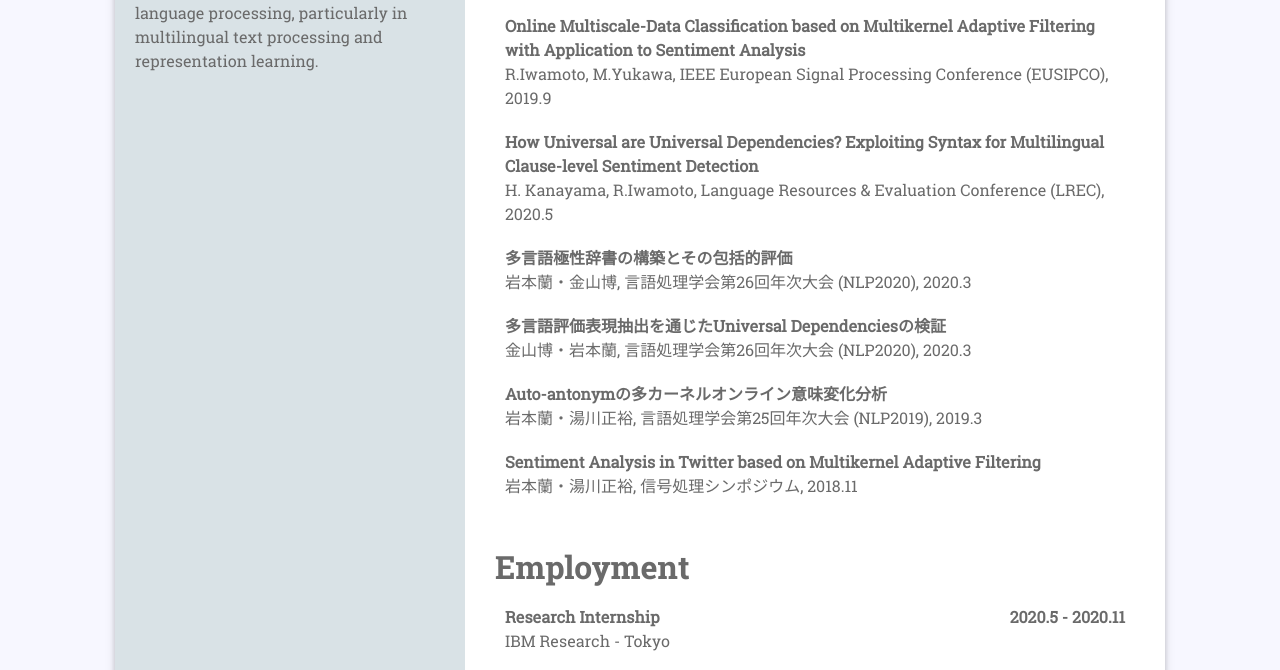
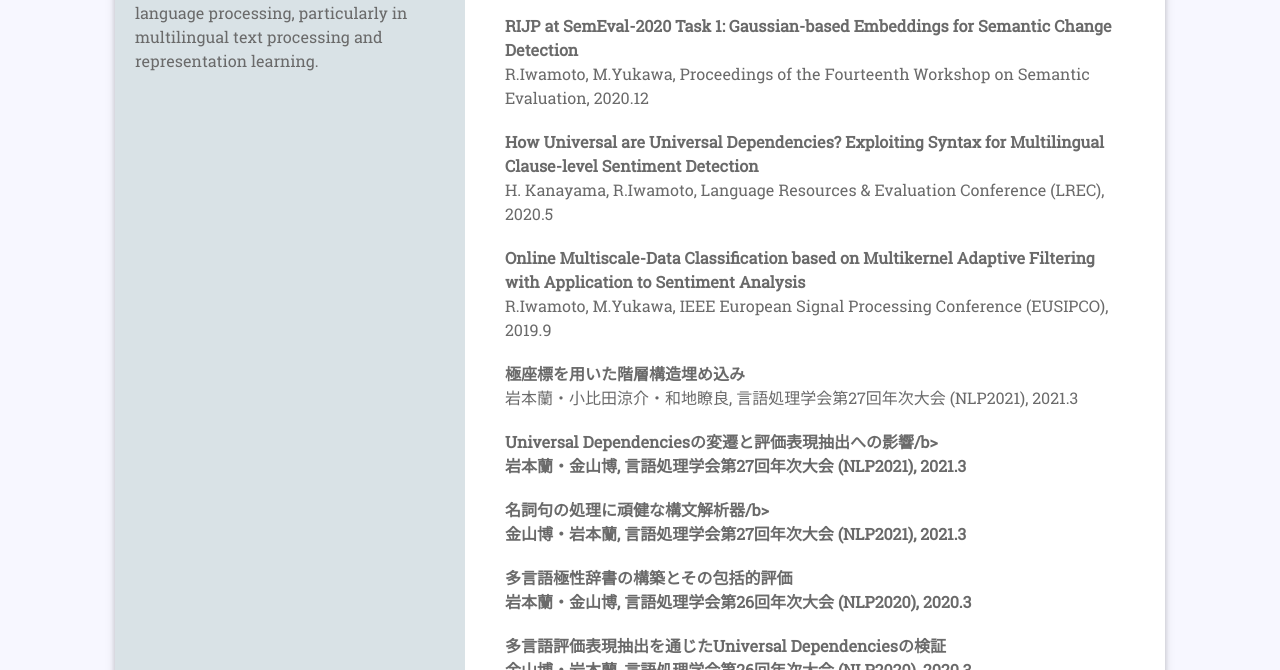
Before and after one commit to raniwamoto/cv_raniwamoto, a plain HTML site: page index.html in a window 1280 px wide. Shown: the part 697-1367 px from the top of the page. Drawn offline with Linux system fonts and the light colour scheme.

Commit message:
Update index.html

```diff
--- a/index.html
+++ b/index.html
@@ -88,11 +88,23 @@
                     <div class="rit-data">
                         <h2>Publications</h2>
                         <ul>
-                            <li><b>Online Multiscale-Data Classification based on Multikernel Adaptive Filtering  with Application to Sentiment Analysis</b>
+ 			<li><b>RIJP at SemEval-2020 Task 1: Gaussian-based Embeddings for Semantic Change Detection</b>
+			    <p>R.Iwamoto, M.Yukawa, Proceedings of the Fourteenth Workshop on Semantic Evaluation, 2020.12</p>
+			    </li>
+			<li><b>How Universal are Universal Dependencies? Exploiting Syntax for Multilingual Clause-level Sentiment Detection</b>
+		            <p>H. Kanayama, R.Iwamoto, Language Resources & Evaluation Conference (LREC), 2020.5</p>
+			    </li>
+				<li><b>Online Multiscale-Data Classification based on Multikernel Adaptive Filtering  with Application to Sentiment Analysis</b>
 			    <p>R.Iwamoto, M.Yukawa, IEEE European Signal Processing Conference (EUSIPCO), 2019.9</p>
 			    </li>
-                            <li><b>How Universal are Universal Dependencies? Exploiting Syntax for Multilingual Clause-level Sentiment Detection</b>
-		            <p>H. Kanayama, R.Iwamoto, Language Resources & Evaluation Conference (LREC), 2020.5</p>
+			    <li><b>極座標を用いた階層構造埋め込み</b>
+			    <p>岩本蘭・小比田涼介・和地瞭良, 言語処理学会第27回年次大会 (NLP2021), 2021.3</p>
+			    </li>
+			   <li><b>Universal Dependenciesの変遷と評価表現抽出への影響/b>
+			    <p>岩本蘭・金山博, 言語処理学会第27回年次大会 (NLP2021), 2021.3</p>
+			    </li>
+			<li><b>名詞句の処理に頑健な構文解析器/b>
+			    <p>金山博・岩本蘭, 言語処理学会第27回年次大会 (NLP2021), 2021.3</p>
 			    </li>
                             <li><b>多言語極性辞書の構築とその包括的評価 </b>
 			    <p>岩本蘭・金山博, 言語処理学会第26回年次大会 (NLP2020), 2020.3</p>
```
